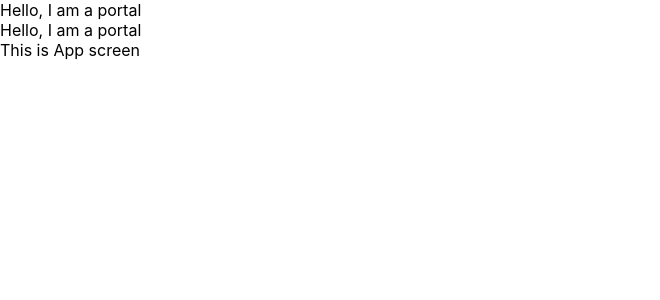
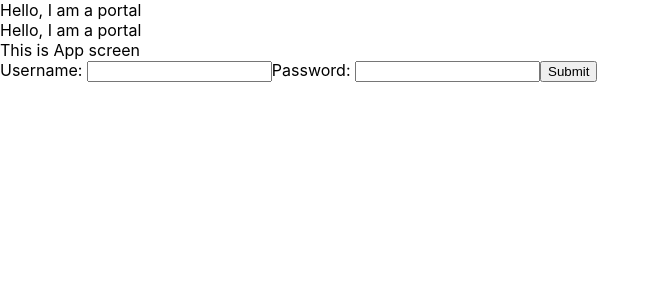
Before and after one commit to apiwathantrakool/react-hooks-tutorial, a React (Create React App) app in the folder my-app/: page / in a window 1280 px wide. Shown: the top 300 px of the page, without its empty margins (0-660 px from the left). Built offline with nearby package versions, Linux system fonts and the light colour scheme.

Commit message:
Add ControllForm with useRef

```diff
--- a/my-app/src/App.js
+++ b/my-app/src/App.js
@@ -1,6 +1,7 @@
 import React from 'react';
 import './App.css';
-import Portal from '././components/Portal.jsx';
+import Portal from './components/Portal.jsx';
+import ControlForm from './components/ControlForm.jsx';
 
 const app = () => {
   return (
@@ -8,6 +9,7 @@
       <Portal />
       <div>{'This is App screen'}</div>
       <Portal />
+      <ControlForm />
     </div>
   );
 };
--- /dev/null
+++ b/my-app/src/components/ControlForm.jsx
@@ -0,0 +1,23 @@
+import React, { useRef } from 'react';
+
+export default function ControlForm() {
+  const usernameRef = useRef(null);
+  const passwordRef = useRef(null);
+
+  function handleSubmit(event) {
+    event.preventDefault();
+    console.log('submit', {
+      username: usernameRef.current.value,
+      passwordRef: passwordRef.current.value,
+    });
+  }
+  return (
+    <form onSubmit={handleSubmit}>
+      <label htmlFor={'username'}>Username: </label>
+      <input id={'username'} type={'text'} ref={usernameRef} />
+      <label htmlFor={'Password'}>Password: </label>
+      <input id={'Password'} type={'password'} ref={passwordRef} />
+      <button type={'submit'}>Submit</button>
+    </form>
+  );
+}
```
